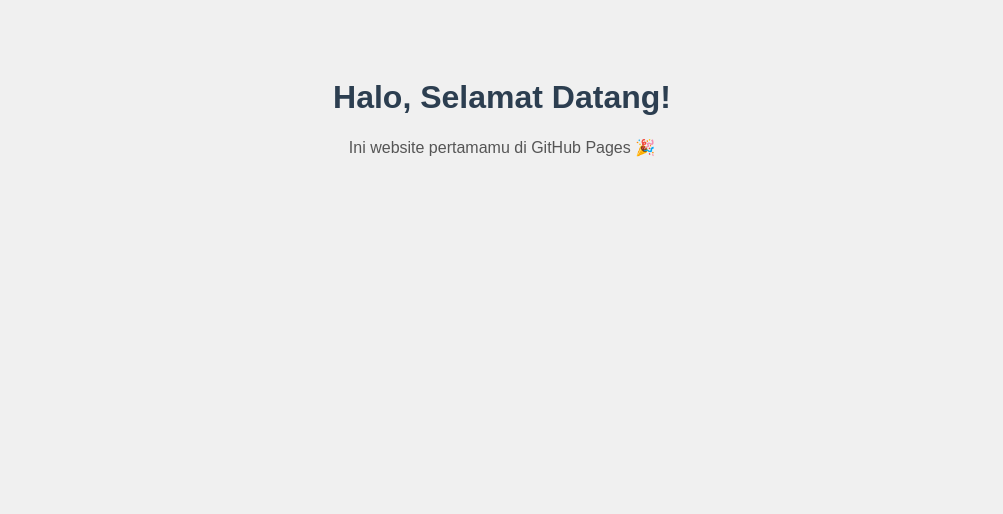
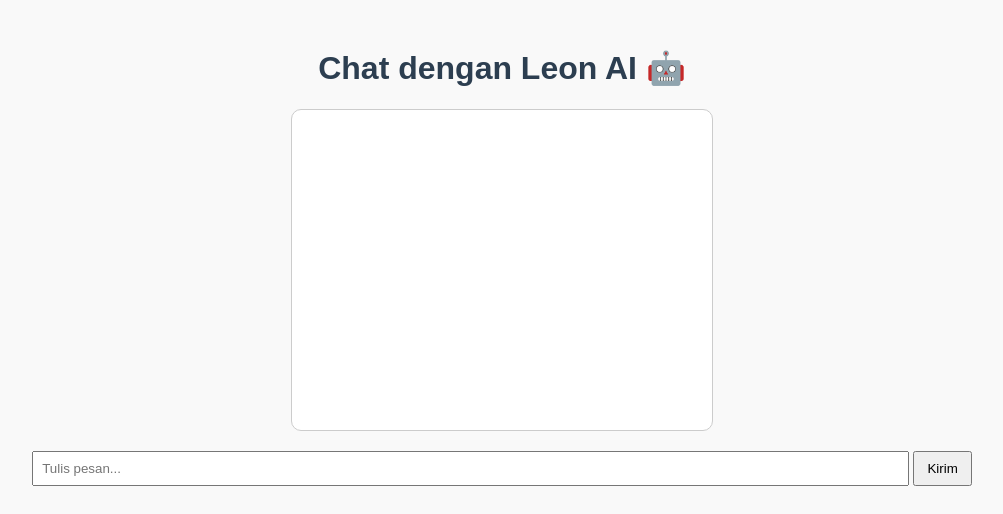
Before and after one commit to lhakim0514-lgtm/leon-ai, a plain HTML site: page index.html in a window 1280 px wide. Shown: the whole page, without its empty margins (138-1141 px from the left). Drawn offline with Linux system fonts and the light colour scheme.

Commit message:
Update index.html

```diff
--- a/index.html
+++ b/index.html
@@ -3,24 +3,88 @@
 <head>
   <meta charset="UTF-8">
   <meta name="viewport" content="width=device-width, initial-scale=1.0">
-  <title>Website Pertama</title>
+  <title>Leon AI Chat</title>
   <style>
     body {
       font-family: Arial, sans-serif;
-      background: #f0f0f0;
+      background: #f9f9f9;
+      padding: 20px;
       text-align: center;
-      padding: 50px;
     }
     h1 {
       color: #2c3e50;
     }
-    p {
-      color: #555;
+    #chat-box {
+      width: 100%;
+      max-width: 400px;
+      margin: 20px auto;
+      border: 1px solid #ccc;
+      border-radius: 10px;
+      padding: 10px;
+      background: white;
+      height: 300px;
+      overflow-y: auto;
+      text-align: left;
+    }
+    .msg {
+      margin: 5px 0;
+      padding: 8px;
+      border-radius: 5px;
+    }
+    .user {
+      background: #d1f0ff;
+      text-align: right;
+    }
+    .bot {
+      background: #f0f0f0;
+      text-align: left;
+    }
+    #message {
+      width: 70%;
+      padding: 8px;
+    }
+    button {
+      padding: 8px 12px;
     }
   </style>
 </head>
 <body>
-  <h1>Halo, Selamat Datang!</h1>
-  <p>Ini website pertamamu di GitHub Pages 🎉</p>
+  <h1>Chat dengan Leon AI 🤖</h1>
+  <div id="chat-box"></div>
+  <input type="text" id="message" placeholder="Tulis pesan..." />
+  <button onclick="sendMessage()">Kirim</button>
+
+  <script>
+    const chatBox = document.getElementById("chat-box");
+
+    function addMessage(text, sender) {
+      const div = document.createElement("div");
+      div.classList.add("msg", sender);
+      div.innerText = text;
+      chatBox.appendChild(div);
+      chatBox.scrollTop = chatBox.scrollHeight;
+    }
+
+    async function sendMessage() {
+      const input = document.getElementById("message");
+      const text = input.value;
+      if (!text) return;
+
+      addMessage(text, "user");
+      input.value = "";
+
+      try {
+        const res = await fetch("https://YOUR-RENDER-URL/chat", {
+          method: "POST",
+          headers: { "Content-Type": "application/json" },
+          body: JSON.stringify({ message: text })
+        });
+        const data = await res.json();
+        addMessage(data.reply, "bot");
+      } catch (err) {
+        addMessage("⚠️ Error menghubungkan ke server Leon AI.", "bot");
+      }
+    }
+  </script>
 </body>
-    </html>
+</html>
```
